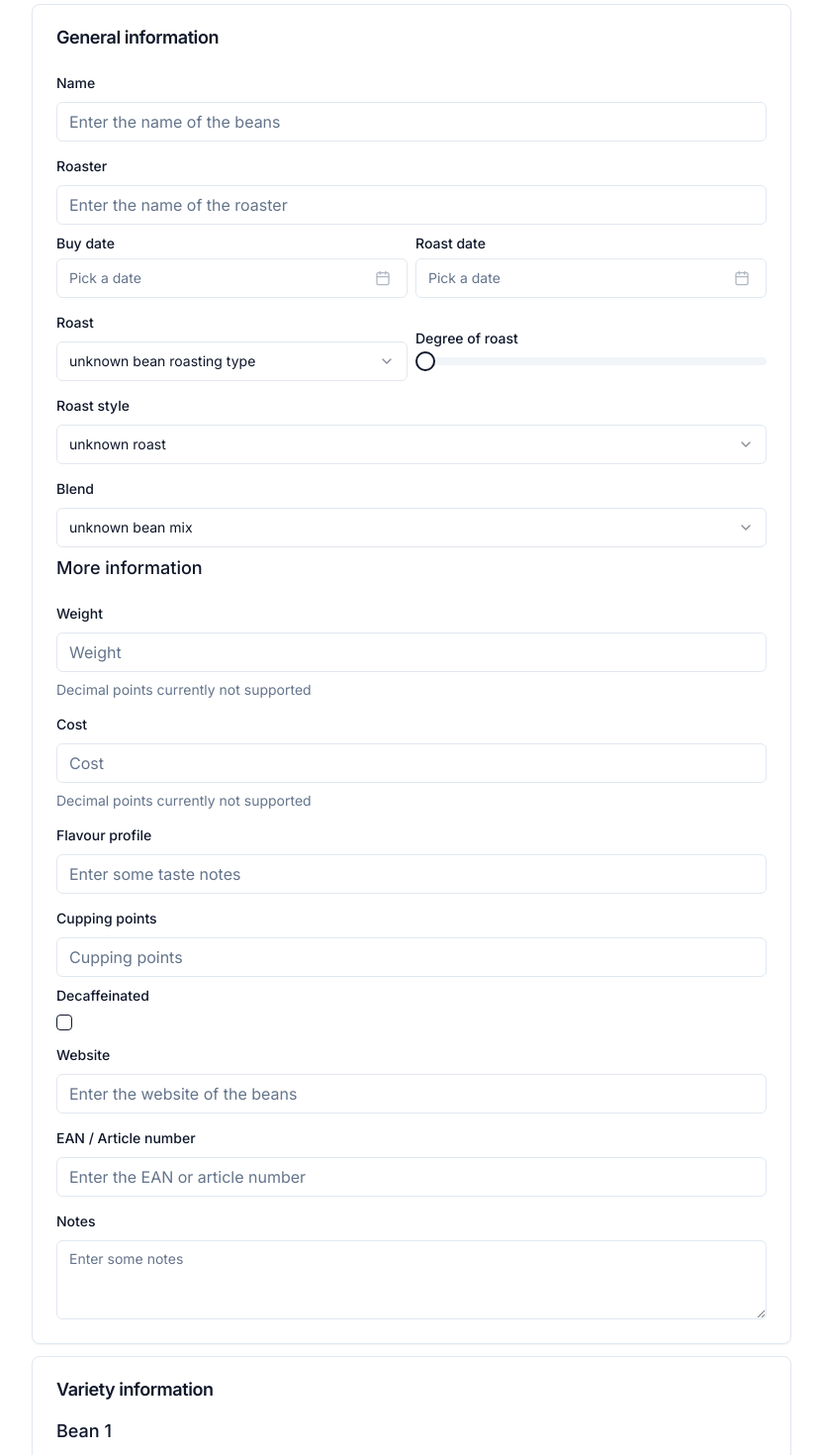
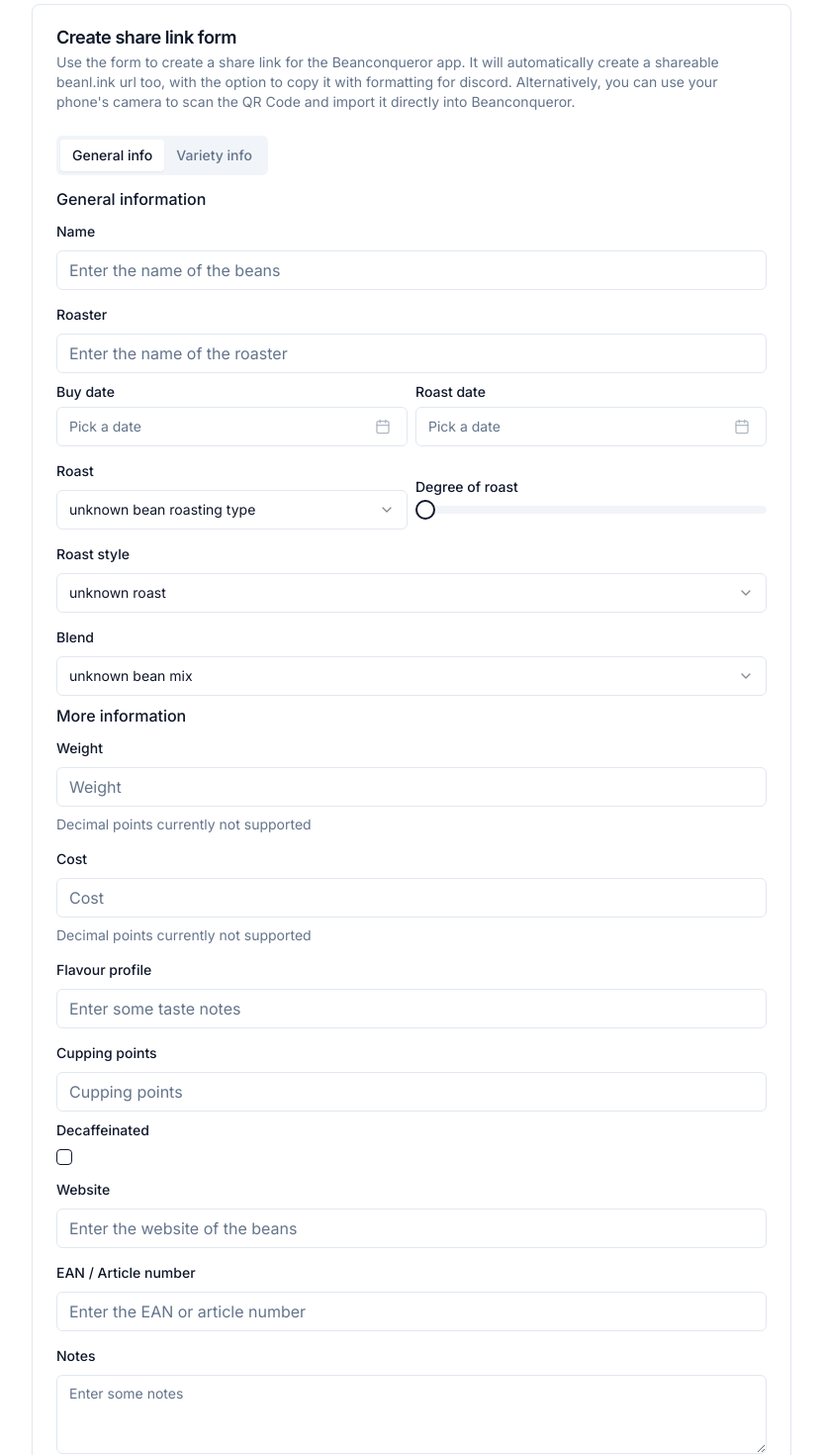
Before and after one commit to marcelblijleven/beanstats, a Next.js app: page /beanconqueror/share/create in a window 1280 px wide. Shown: the part 300-1770 px from the top of the page at 99% size, without its empty margins (224-1055 px from the left). Built offline with nearby package versions, Linux system fonts and the light colour scheme.

Commit message:
chore: improve form groups and spacing

```diff
--- a/src/app/beanconqueror/share/create/components/bean-information-form.tsx
+++ b/src/app/beanconqueror/share/create/components/bean-information-form.tsx
@@ -11,15 +11,17 @@ import Roast = beanconqueror.Roast;
 import BeanRoastingType = beanconqueror.BeanRoastingType;
 import SelectFormField from "@/components/controlled-form/select-input";
 import BeanMix = beanconqueror.BeanMix;
-import {Card, CardContent, CardHeader, CardTitle} from "@/components/ui/card";
+import {Card, CardContent, CardDescription, CardHeader, CardTitle} from "@/components/ui/card";
 import {useEffect, useState} from "react";
-import { CheckboxInput, HorizontalGroup, TextInput, TextareaInput, SliderInput } from "@/components/controlled-form";
+import {CheckboxInput, HorizontalGroup, TextInput, TextareaInput, SliderInput} from "@/components/controlled-form";
 import {Legend} from "@/components/ui/legend";
 import {VarietyInformationFieldset} from "@/app/beanconqueror/share/create/components/variety-information-fieldset";
 import {defaultVarietyInformation, formSchema} from "@/lib/beanconqueror/proto/form-schema";
 import {createUrlFromFormSchema} from "@/lib/beanconqueror/proto/proto-helpers";
 import ShareCard from "@/app/beanconqueror/share/create/components/share-card";
 import {BeanLinkResponse, getBeanLink} from "@/lib/beanlink";
+import {TabsContent, TabsList, TabsTrigger} from "@/components/ui/tabs";
+import {Tabs} from "@radix-ui/react-tabs";
 
 
 const BeanInformationForm = () => {
@@ -67,14 +69,26 @@ const BeanInformationForm = () => {
     }, [append]);
 
     return (
-        <>
+        <Card className={"w-full"}>
+            <CardHeader>
+                <CardTitle>Create share link form</CardTitle>
+                <CardDescription>
+                    Use the form to create a share link for the Beanconqueror app. It will automatically create a shareable
+                    beanl.ink url too, with the option to copy it with formatting for discord. Alternatively, you can use your
+                    phone&apos;s camera to scan the QR Code and import it directly into Beanconqueror.
+                </CardDescription>
+            </CardHeader>
+            <CardContent className={"space-y-3"}>
                 <Form {...form}>
                     <form onSubmit={form.handleSubmit(onSubmit)} className={"w-full space-y-3"}>
-                    <Card>
-                        <CardHeader>
-                            <CardTitle>General information</CardTitle>
-                        </CardHeader>
-                        <CardContent className={"space-y-3"}>
+                        <Tabs defaultValue={"general"}>
+                            <TabsList className={"mb-4"}>
+                                <TabsTrigger value={"general"}>General info</TabsTrigger>
+                                <TabsTrigger value={"variety"}>Variety info</TabsTrigger>
+                            </TabsList>
+                            <TabsContent value={"general"} className={"space-y-3"}>
+                                <fieldset className={"space-y-3"}>
+                                    <Legend>General information</Legend>
                                     <TextInput<formSchema>
                                         name={"coffeeName"} label={"Name"}
                                         placeholder={"Enter the name of the beans"}
@@ -116,20 +130,19 @@ const BeanInformationForm = () => {
                                         default={"UNKNOWN_BEAN_MIX"}
                                         enum={BeanMix}
                                     />
-
+                                </fieldset>
                                 <fieldset className={"space-y-3"}>
                                     <Legend>More information</Legend>
                                     <FormField<formSchema>
                                         control={form.control}
                                         name={"weight"}
-                                    rules={{
-
-                                    }}
+                                        rules={{}}
                                         render={({field}) => (
                                             <FormItem>
                                                 <FormLabel>Weight</FormLabel>
                                                 <FormControl>
-                                                <Input placeholder={"Weight"} type={"number"} min={0} {...field} />
+                                                    <Input placeholder={"Weight"} type={"number"}
+                                                           min={0} {...field} />
                                                 </FormControl>
                                                 <FormDescription>
                                                     Decimal points currently not supported
@@ -186,17 +199,15 @@ const BeanInformationForm = () => {
                                                                placeholder={"Enter some notes"}
                                                                control={form.control}/>
                                 </fieldset>
-                        </CardContent>
-                    </Card>
-                    <Card>
-                        <CardHeader>
-                            <CardTitle>Variety information</CardTitle>
-                        </CardHeader>
-                        <CardContent>
+                            </TabsContent>
+                            <TabsContent value={"variety"} className={"space-y-3"}>
+                                <Legend>Variety information</Legend>
                                 <div className={"space-y-4"}>
                                     {fields.map((field, index) => (
-                                    <VarietyInformationFieldset<formSchema> key={field.id} field={field} index={index}
-                                                                            control={form.control} remove={remove}/>
+                                        <VarietyInformationFieldset<formSchema> key={field.id} field={field}
+                                                                                index={index}
+                                                                                control={form.control}
+                                                                                remove={remove}/>
                                     ))}
                                     {blend === "BLEND" && (<Button onClick={(event) => {
                                         event.preventDefault();
@@ -205,16 +216,16 @@ const BeanInformationForm = () => {
                                         Add additional bean
                                     </Button>)}
                                 </div>
-                        </CardContent>
-                    </Card>
+                            </TabsContent>
+                        </Tabs>
                         <div className={"flex gap-2 justify-end"}>
                             <Button type={"submit"}>Get share link</Button>
                         </div>
                     </form>
                 </Form>
                 {showQR && <ShareCard bcUrl={url} beanLinkResponse={beanLinkResponse}/>}
-
-        </>
+            </CardContent>
+        </Card>
     )
 }
 
--- a/src/app/beanconqueror/share/create/components/variety-information-fieldset.tsx
+++ b/src/app/beanconqueror/share/create/components/variety-information-fieldset.tsx
@@ -21,8 +21,8 @@ export interface VarietyInformationFieldsetProps<TFieldValues extends FieldValue
 export function VarietyInformationFieldset<TFieldValues extends FieldValues = FieldValues>({index, remove, control}: VarietyInformationFieldsetProps<TFieldValues>) {
     return (
         <fieldset>
-            <div className={"flex justify-between"}>
-                <Legend>{`Bean ${index + 1}`}</Legend>
+            <div className={"flex justify-between mb-3"}>
+                <Legend className={"text-md"}>{`Bean ${index + 1}`}</Legend>
                 {index !== 0 && <Button variant={"outline"} onClick={() => remove(index)}>Remove</Button>}
             </div>
             <HorizontalGroup>
--- a/src/components/ui/legend.tsx
+++ b/src/components/ui/legend.tsx
@@ -1,13 +1,13 @@
 "use client"
 
 import * as React from "react"
-import { cva, type VariantProps } from "class-variance-authority"
+import { cva } from "class-variance-authority"
 
 import { cn } from "@/lib/utils"
 import {HTMLAttributes} from "react";
 
 const legendVariants = cva(
-    "text-lg font-medium leading-none mb-3 peer-disabled:cursor-not-allowed peer-disabled:opacity-70"
+    "text-md font-medium leading-none peer-disabled:cursor-not-allowed peer-disabled:opacity-70"
 )
 
 export interface LegendProps extends HTMLAttributes<HTMLLegendElement> {}
```
Lines whose indentation alone changed are shown as unchanged.
